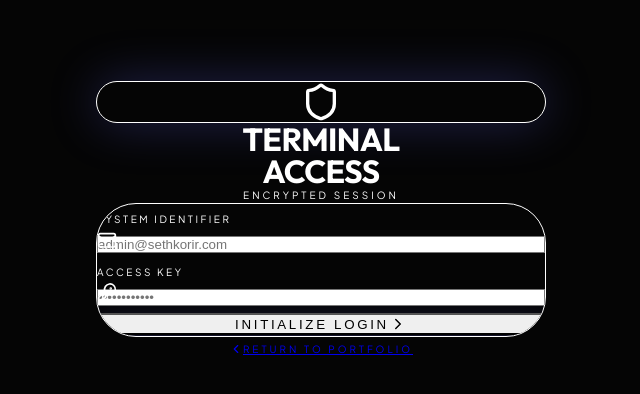
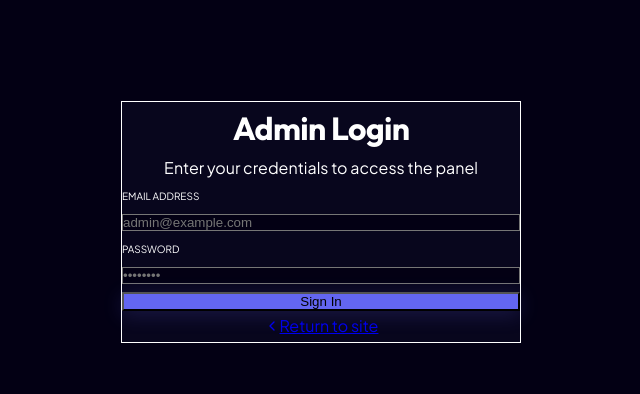
Before and after one commit to SethKkorir/myportfolio, a React (Vite) app in the folder frontend/: page /login in a window 1280 px wide. Shown: the part 178-572 px from the top of the page, without its empty margins (319-959 px from the left). Built offline with nearby package versions, Linux system fonts and the light colour scheme; grey boxes are pictures that could not be loaded.

Commit message:
style: simplify and minimize AdminLogin to clean professional card

```diff
--- a/frontend/src/AdminLogin.jsx
+++ b/frontend/src/AdminLogin.jsx
@@ -1,7 +1,6 @@
 import React, { useState } from 'react';
-import { motion, AnimatePresence } from 'framer-motion';
 import { useNavigate } from 'react-router-dom';
-import { Shield, Lock, User, Send, ChevronRight, LayoutDashboard, KeyRound, AlertCircle, Mail } from 'lucide-react';
+import { ChevronLeft } from 'lucide-react';
 
 const AdminLogin = () => {
     const navigate = useNavigate();
@@ -27,7 +26,7 @@ const AdminLogin = () => {
                 localStorage.setItem('token', data.token);
                 navigate('/admin');
             } else {
-              setError(data.message || 'Login failed. Please check your credentials.');
+                setError(data.message || 'Invalid email or password.');
             }
         } catch (err) {
             setError('Server unreachable. Please try again later.');
@@ -37,124 +36,65 @@ const AdminLogin = () => {
     };
 
     return (
-        <main className="min-h-screen bg-[#050505] flex items-center justify-center p-6 relative overflow-hidden selection:bg-accent/30 selection:text-white font-main">
-            {/* Grid Pattern Background */}
-            <div className="absolute inset-0 bg-[url('https://www.transparenttextures.com/patterns/carbon-fibre.png')] opacity-20 pointer-events-none"></div>
-            <div className="absolute inset-0 bg-gradient-to-tr from-accent/5 via-transparent to-purple-500/5 pointer-events-none"></div>
+        <main className="min-h-screen bg-[#030014] flex flex-col items-center justify-center p-6 font-main">
+            <div className="w-full max-w-[400px] bg-[#0c0a24]/60 border border-white/5 p-8 rounded-2xl shadow-2xl">
 
-            {/* Geometric Decoration */}
-            <div className="absolute top-0 right-0 w-[500px] h-[500px] bg-accent/10 rounded-full blur-[120px] -translate-y-1/2 translate-x-1/2 -z-10"></div>
-            <div className="absolute bottom-0 left-0 w-[500px] h-[500px] bg-purple-500/10 rounded-full blur-[120px] translate-y-1/2 -translate-x-1/2 -z-10"></div>
-
-            <motion.div
-                initial={{ opacity: 0, y: 20 }}
-                animate={{ opacity: 1, y: 0 }}
-                transition={{ duration: 1, ease: [0.16, 1, 0.3, 1] }}
-                className="w-full max-w-[450px]"
-            >
-                <div className="text-center mb-12 relative">
-                    <motion.div
-                        initial={{ scale: 0.8, opacity: 0 }}
-                        animate={{ scale: 1, opacity: 1 }}
-                        transition={{ delay: 0.2, duration: 0.5 }}
-                        className="w-20 h-20 bg-gradient-to-br from-accent to-accent-secondary rounded-[2rem] mx-auto flex items-center justify-center shadow-[0_0_50px_rgba(99,102,241,0.3)] mb-8 border border-white/20"
-                    >
-                        <Shield size={40} className="text-white drop-shadow-lg" />
-                    </motion.div>
-
-                    <h1 className="text-5xl font-black font-heading tracking-tighter text-white uppercase leading-none">
-                        Terminal <br/>
-                        <span className="text-accent">Access</span>
-                    </h1>
-                    <div className="flex items-center justify-center gap-2 mt-4">
-                        <div className="h-px w-8 bg-white/10"></div>
-                        <p className="text-white/40 font-bold tracking-[0.3em] text-[10px] uppercase">Encrypted Session</p>
-                        <div className="h-px w-8 bg-white/10"></div>
-                    </div>
+                {/* Header */}
+                <div className="text-center mb-8">
+                    <h1 className="text-2xl font-bold tracking-tight text-white mb-2">Admin Login</h1>
+                    <p className="text-xs text-gray-400">Enter your credentials to access the panel</p>
                 </div>
 
-                <div className="bg-white/[0.03] backdrop-blur-2xl p-8 md:p-12 rounded-[2.5rem] border border-white/10 shadow-2xl relative overflow-hidden group">
-                    {/* Scan effect animation */}
-                    <div className="absolute inset-0 bg-gradient-to-b from-accent/0 via-accent/5 to-accent/0 h-20 -translate-y-full group-focus-within:animate-[scan_3s_infinite] pointer-events-none"></div>
-
-                    <form onSubmit={handleSubmit} className="space-y-8 relative z-10">
-                        <div className="space-y-6">
-                            <div className="space-y-3">
-                                <label className="text-[10px] font-black text-white/50 uppercase tracking-[0.25em] ml-2">System Identifier</label>
-                                <div className="relative">
-                                    <div className="absolute left-5 top-1/2 -translate-y-1/2 text-white/30 group-focus-within:text-accent transition-colors">
-                                        <Mail size={20} />
-                                    </div>
+                {/* Form */}
+                <form onSubmit={handleSubmit} className="space-y-5">
+                    <div className="space-y-2">
+                        <label className="text-[10px] font-bold text-gray-400 uppercase tracking-wider ml-1">Email Address</label>
                         <input
                             type="email"
-                                        placeholder="admin@sethkorir.com"
                             required
+                            placeholder="admin@example.com"
                             value={credentials.email}
                             onChange={e => setCredentials({ ...credentials, email: e.target.value })}
-                                        className="w-full bg-white/[0.02] border border-white/5 pl-14 pr-6 py-5 rounded-2xl outline-none focus:border-accent/50 focus:bg-white/[0.05] transition-all duration-500 font-medium text-white placeholder:text-white/20"
+                            className="w-full bg-[#030014] border border-white/5 px-4 py-3 rounded-xl outline-none focus:border-[var(--accent)] text-white placeholder:text-gray-600 transition-colors"
                         />
                     </div>
+
+                    <div className="space-y-2">
+                        <label className="text-[10px] font-bold text-gray-400 uppercase tracking-wider ml-1">Password</label>
+                        <input
+                            type="password"
+                            required
+                            placeholder="••••••••"
+                            value={credentials.password}
+                            onChange={e => setCredentials({ ...credentials, password: e.target.value })}
+                            className="w-full bg-[#030014] border border-white/5 px-4 py-3 rounded-xl outline-none focus:border-[var(--accent)] text-white placeholder:text-gray-600 transition-colors"
+                        />
                     </div>
 
-                            <div className="space-y-3">
-                                <label className="text-[10px] font-black text-white/50 uppercase tracking-[0.25em] ml-2">Access Key</label>
-                                <div className="relative">
-                                    <div className="absolute left-5 top-1/2 -translate-y-1/2 text-white/30 group-focus-within:text-accent transition-colors">
-                                        <KeyRound size={20} />
+                    {error && (
+                        <div className="p-3 bg-red-500/10 border border-red-500/20 text-red-400 text-xs font-semibold rounded-xl text-center">
+                            {error}
                         </div>
-                                    <input
-                                        type="password"
-                                        placeholder="••••••••••••"
-                                        required
-                                        value={credentials.password}
-                                        onChange={e => setCredentials({ ...credentials, password: e.target.value })}
-                                        className="w-full bg-white/[0.02] border border-white/5 pl-14 pr-6 py-5 rounded-2xl outline-none focus:border-accent/50 focus:bg-white/[0.05] transition-all duration-500 font-medium text-white placeholder:text-white/20"
-                                    />
-                                </div>
-                            </div>
-                        </div>
-
-                        <AnimatePresence>
-                            {error && (
-                                <motion.div
-                                    initial={{ opacity: 0, x: -10 }}
-                                    animate={{ opacity: 1, x: 0 }}
-                                    exit={{ opacity: 0, x: 10 }}
-                                    className="p-4 bg-red-500/10 border border-red-500/20 rounded-2xl flex items-center gap-3 text-red-500 text-xs font-bold uppercase tracking-wider"
-                                >
-                                    <AlertCircle size={18} className="shrink-0" />
-                                    <p>{error}</p>
-                                </motion.div>
                     )}
-                        </AnimatePresence>
 
                     <button
                         type="submit"
                         disabled={isLoading}
-                            className="w-full py-5 rounded-2xl bg-gradient-to-r from-accent to-accent-secondary text-white font-black tracking-[0.2em] uppercase text-sm shadow-[0_10px_30px_rgba(99,102,241,0.3)] hover:shadow-[0_15px_40px_rgba(99,102,241,0.4)] hover:-translate-y-1 transition-all duration-300 disabled:opacity-50 disabled:translate-y-0"
+                        className="w-full py-3 bg-[var(--accent)] hover:bg-[#4f46e5] text-white font-bold rounded-xl text-sm transition-all shadow-[0_4px_20px_rgba(99,102,241,0.2)] disabled:opacity-50"
                     >
-                            {isLoading ? (
-                                <div className="flex items-center justify-center gap-3">
-                                    <div className="w-5 h-5 border-2 border-white/30 border-t-white rounded-full animate-spin"></div>
-                                    Authenticating
-                                </div>
-                            ) : (
-                                <div className="flex items-center justify-center gap-3">
-                                    Initialize Login
-                                    <ChevronRight size={18} />
-                                </div>
-                            )}
+                        {isLoading ? 'Signing In...' : 'Sign In'}
                     </button>
                 </form>
+
+                {/* Back to Site */}
+                <div className="mt-6 text-center">
+                    <a href="/" className="inline-flex items-center gap-1.5 text-xs text-gray-500 hover:text-white transition-colors">
+                        <ChevronLeft size={16} />
+                        Return to site
+                    </a>
                 </div>
 
-                <div className="mt-12 text-center">
-                    <a href="/" className="inline-flex items-center gap-2 text-[10px] font-black text-white/30 hover:text-accent uppercase tracking-[0.3em] transition-all group">
-                        <ChevronRight size={14} className="rotate-180 group-hover:-translate-x-1 transition-transform" />
-                        Return to Portfolio
-                    </a>
             </div>
-            </motion.div>
         </main>
     );
 };
```
Also changed, not shown: 1 other file (tests, documents, lock files or other folders). Lines whose indentation alone changed are shown as unchanged.
